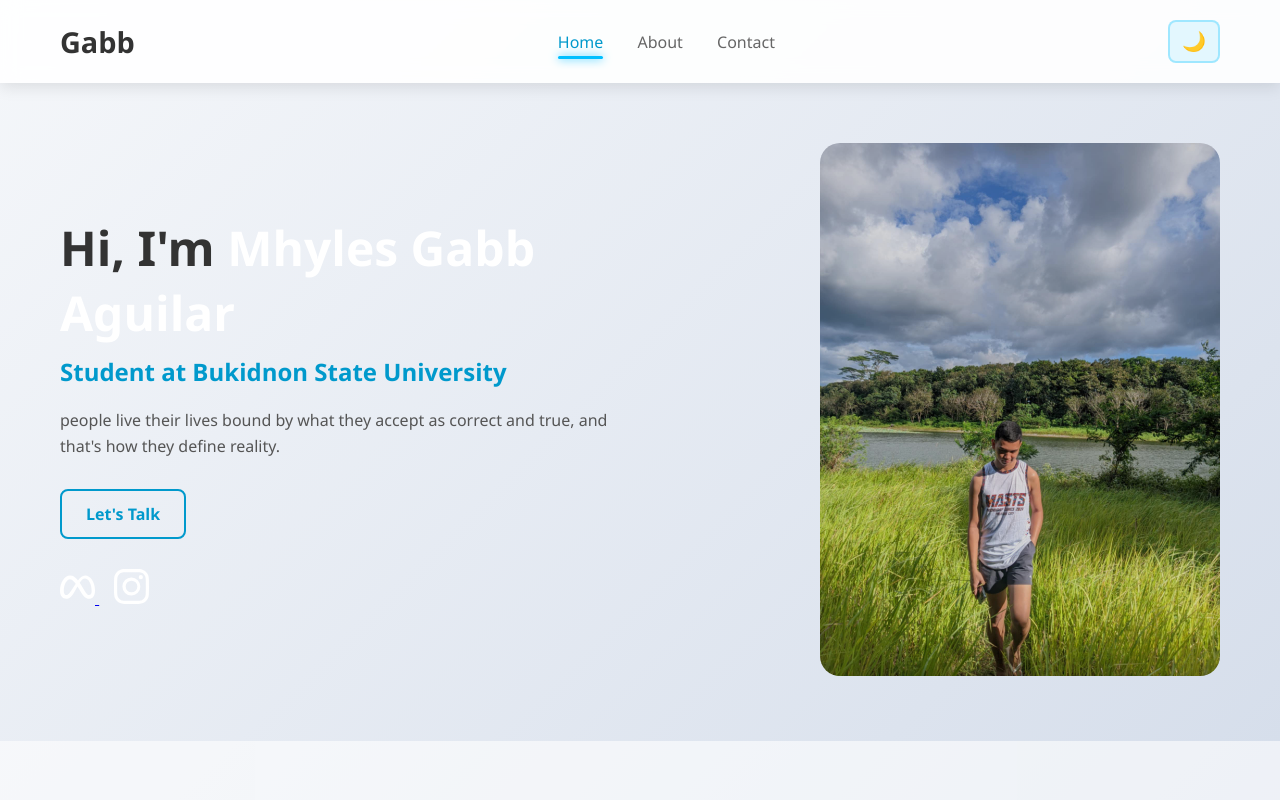
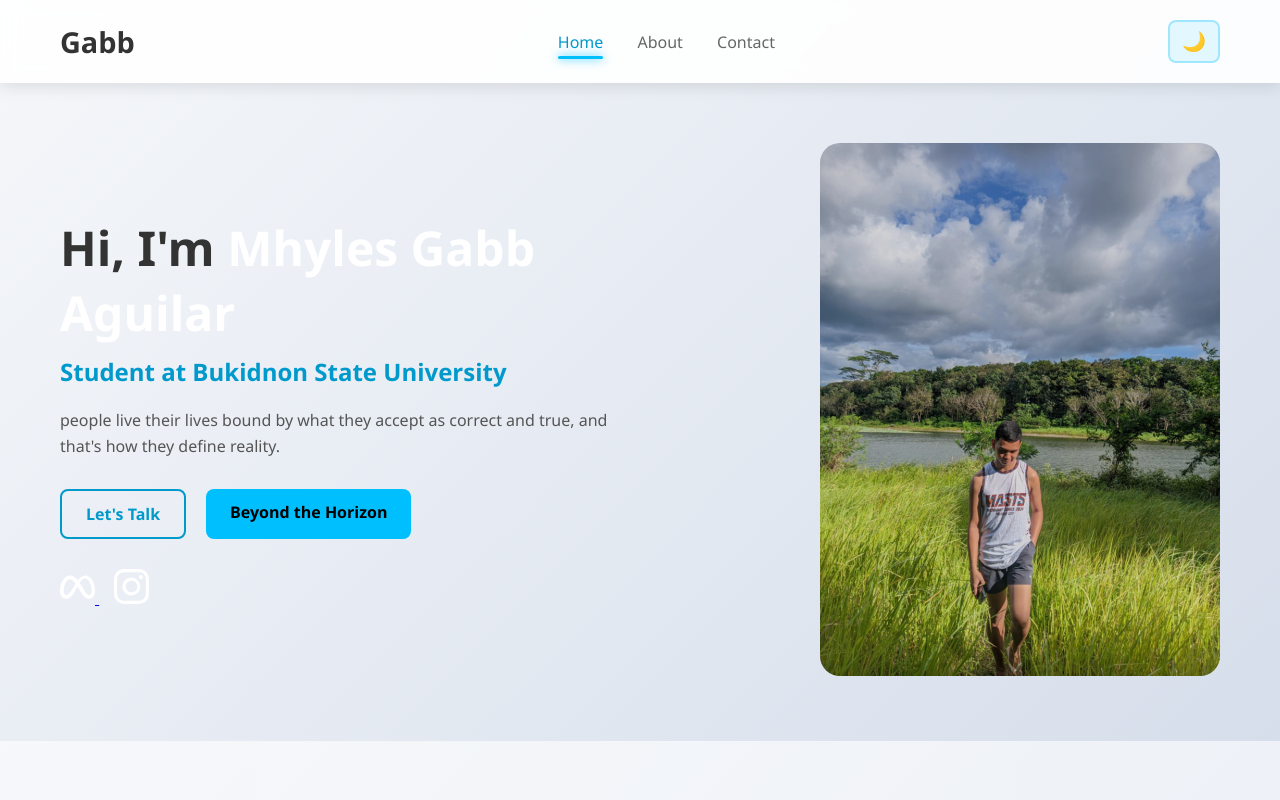
Before and after one commit to gabbtagarda2005/gabb, a plain HTML site: page index.html in a window 1280 px wide. Shown: the top 800 px of the page. Drawn offline with nearby package versions, Linux system fonts and the light colour scheme.

Commit message:
Update secondary hero button to 'Beyond the Horizon'

```diff
--- a/index.html
+++ b/index.html
@@ -36,6 +36,7 @@ people live their lives bound by what they accept as correct and true, and that'
       </p>
       <div class="buttons">
         <a href="contact.html" class="btn-outline">Let's Talk</a>
+        <a href="https://lakmhyles-journeys.lovable.app" class="btn-primary" target="_blank" rel="noopener">Beyond the Horizon</a>
       </div>
       <div class="social-icons">
         <a href="https://www.facebook.com/share/1AMDVdaagG/
```
